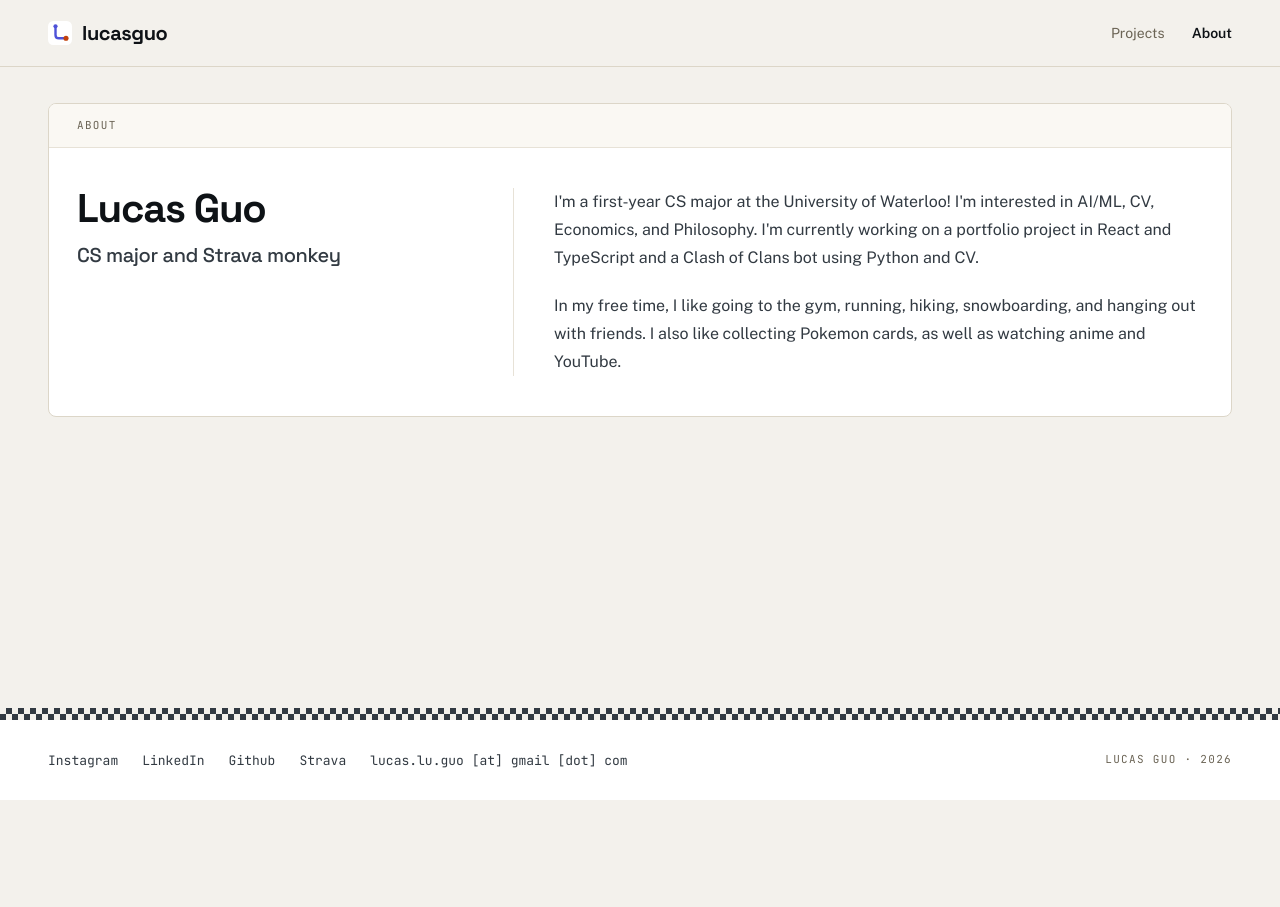
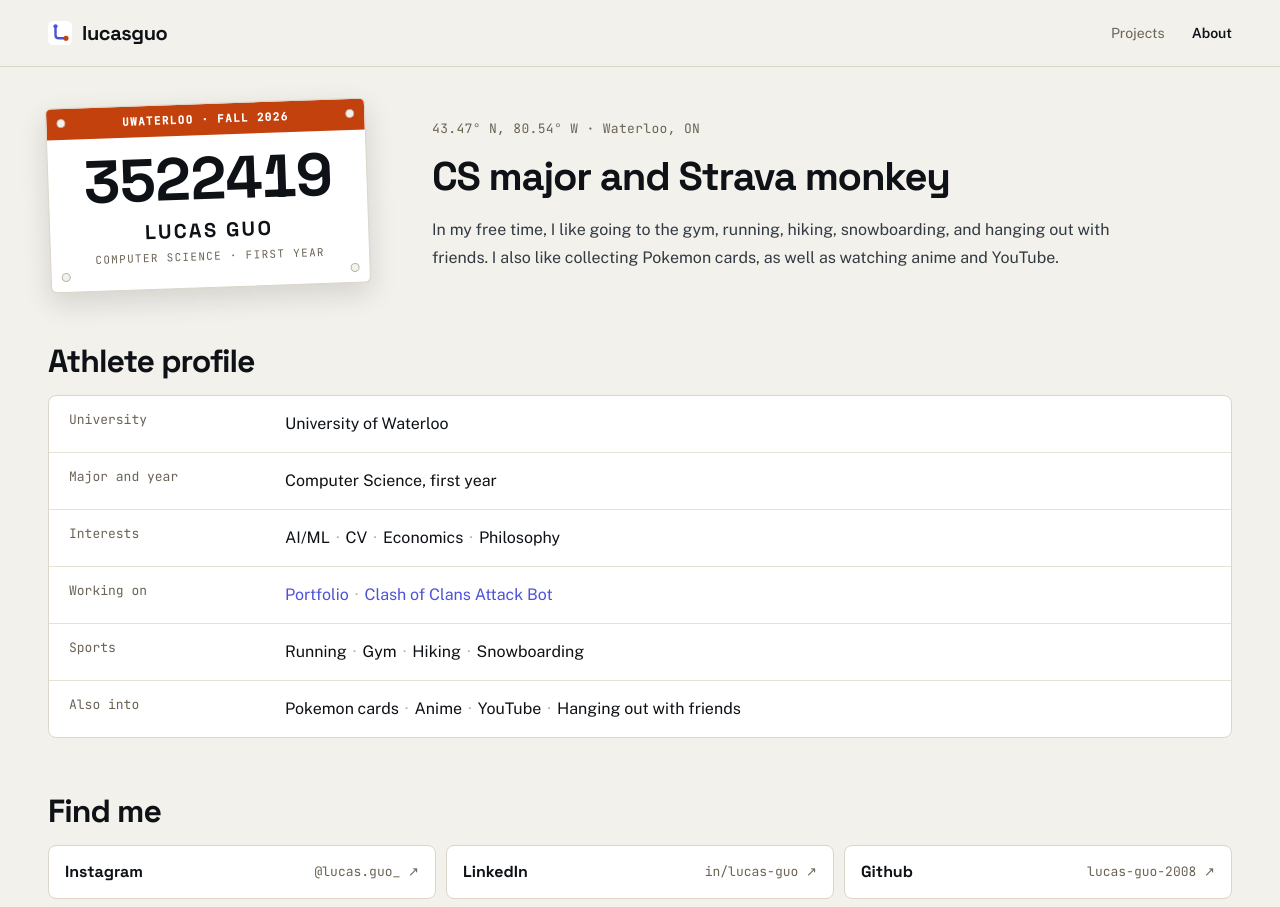
Before and after one commit to lucas-guo-2008/portfolio, a Next.js app: page /about in a window 1280 px wide. Shown: the top 907 px of the page. Before the commit the page ends 800 px from the top, so only its background shows below. Built offline with nearby package versions, Linux system fonts and the light colour scheme.

Commit message:
Revamp About page layout and functionality and integrate Bib component for athlete profile

```diff
--- a/app/about/page.tsx
+++ b/app/about/page.tsx
@@ -1,24 +1,97 @@
-import Card from '@/components/Card';
-import { bio, tagline } from '@/lib/about';
+import Image from 'next/image';
+import Link from 'next/link';
+import Bib from '@/components/Bib';
+import type { ReactNode } from 'react';
+import { bib, bio, funFact, location, photo, profile, tagline } from '@/lib/about';
+import { projects } from '@/lib/projects';
+import { dashboardUrl, socials } from '@/lib/socials';
 
 export const metadata = {
   title: "About me"
 }
 
+const focusRing = 'focus-visible:outline-2 focus-visible:outline-accent focus-visible:outline-offset-2';
+const sectionHeading = 'text-heading md:text-title font-display font-bold';
+const socialBox = 'flex items-center justify-between gap-2.5 px-4 py-3.5 bg-surface border border-border rounded-lg';
+const socialHover = `hover:bg-accent-soft hover:border-accent hover:text-accent-strong transition-colors ${focusRing}`;
+
+function Separated({ children }: { children: ReactNode[] }) {
+  return children.map((child, i) => (
+    <span key={i}>
+      {i > 0 && <span aria-hidden="true" className="px-1.5 text-text-faint">·</span>}
+      {child}
+    </span>
+  ));
+}
+
 export default function AboutPage() {
+  const workingOn = projects.filter(p => p.status === 'building').map(p => (
+    <Link key={p.slug} href={`/projects/${p.slug}`} className={`text-accent hover:text-accent-strong ${focusRing}`}>{p.title}</Link>
+  ));
+  const rows: { label: string; items: ReactNode[] }[] = [...profile];
+  rows.splice(rows.findIndex(r => r.label === 'Interests') + 1, 0, { label: 'Working on', items: workingOn });
+
   return (
-    <Card header="about">
-      <div className="flex flex-col md:flex-row gap-5 md:gap-14 py-2 md:px-3 md:py-6">
-        <div className="flex flex-col gap-2 md:gap-3 md:w-95 md:shrink-0">
-          <h1 className="text-title md:text-display font-display font-bold">Lucas Guo</h1>
-          <p className="text-heading font-display font-medium text-text-secondary">
-            {tagline}
-          </p>
+    <div className="flex flex-col gap-14">
+      <section className="flex flex-col md:flex-row md:items-center gap-10 md:gap-16">
+        <div className={photo ? 'relative md:w-115 md:shrink-0 md:pb-30' : 'md:shrink-0'}>
+          {photo && <Image src={photo.src} alt={photo.alt} width={720} height={900}
+                           className="w-full max-w-90 aspect-4/5 object-cover rounded-lg border border-border" />}
+          <Bib {...bib} className={photo ? 'mt-6 mx-auto -rotate-2 md:mt-0 md:mx-0 md:absolute md:right-0 md:bottom-0 md:-rotate-3' : '-rotate-2'} />
         </div>
-        <div className="flex flex-col gap-5 max-w-reading min-w-0 text-body text-text-secondary border-t md:border-t-0 md:border-l border-border-subtle pt-5 md:pt-0 md:pl-10">
-          {bio.map(paragraph => <p key={paragraph}>{paragraph}</p>)}
+        <div className="flex-1 min-w-0 max-w-reading flex flex-col gap-4.5">
+          <p className="font-mono text-caption tracking-wide text-text-muted">{location}</p>
+          <p className="text-title md:text-display font-display font-bold">{tagline}</p>
+          <p className="text-body text-text-secondary">{bio[1]}</p>
+          {funFact &&
+          <p className="px-4 py-3 bg-surface border border-dashed border-text-faint rounded-lg text-body-sm text-text-secondary">
+            <b className="font-display">Fun fact:</b> {funFact}
+          </p>}
         </div>
-      </div>
-    </Card>
+      </section>
+
+      <section className="flex flex-col gap-4">
+        <h2 className={sectionHeading}>Athlete profile</h2>
+        <dl className="bg-surface border border-border rounded-lg divide-y divide-border-subtle">
+          {rows.map(row => (
+            <div key={row.label} className="flex flex-col gap-1 md:flex-row md:gap-4 px-5 py-3.5">
+              <dt className="md:w-50 md:shrink-0 font-mono text-caption text-text-muted">{row.label}</dt>
+              <dd className="text-body text-text"><Separated>{row.items}</Separated></dd>
+            </div>
+          ))}
+        </dl>
+      </section>
+
+      {dashboardUrl &&
+      <a href={dashboardUrl} target="_blank" rel="noopener noreferrer"
+         className={`flex items-center justify-between gap-4 px-6 py-5.5 bg-surface border border-border rounded-lg motion-safe:hover:-translate-y-0.5 active:translate-y-0 ${socialHover}`}>
+        <span className="flex flex-col gap-1.5">
+          <span className="text-heading font-display font-bold">Running, gym and sleep stats are on the Life Dashboard</span>
+          <span className="text-body-sm text-text-secondary">Tracked and charted on my other site.</span>
+        </span>
+        <svg viewBox="0 0 24 24" fill="none" stroke="currentColor" strokeWidth={2} strokeLinecap="round" strokeLinejoin="round" aria-hidden="true" className="size-5.5 shrink-0">
+          <path d="M7 17L17 7M9 7h8v8" />
+        </svg>
+      </a>}
+
+      <section className="flex flex-col gap-4">
+        <h2 className={sectionHeading}>Find me</h2>
+        <ul className="grid gap-2.5 sm:grid-cols-2 lg:grid-cols-3">
+          {socials.map(social => (
+            <li key={social.label}>
+              {social.href
+                ? <a href={social.href} target="_blank" rel="noopener noreferrer" className={`${socialBox} ${socialHover}`}>
+                    <span className="font-display font-bold">{social.label}</span>
+                    <span className="font-mono text-caption text-text-muted">{social.handle ? `${social.handle} ↗` : '↗'}</span>
+                  </a>
+                : <div className={socialBox}>
+                    <span className="font-display font-bold">Email</span>
+                    <span className="font-mono text-caption text-text-muted">{social.label}</span>
+                  </div>}
+            </li>
+          ))}
+        </ul>
+      </section>
+    </div>
   );
 }
--- /dev/null
+++ b/components/Bib.tsx
@@ -0,0 +1,22 @@
+type BibProps = {
+    number: string;
+    event: string;
+    category: string;
+    className?: string;
+}
+
+const pins = ['top-2.5 left-2.5', 'top-2.5 right-2.5', 'bottom-2.5 left-2.5', 'bottom-2.5 right-2.5'];
+
+export default function Bib({number, event, category, className = ''}:BibProps) {
+    return (
+        <div className={`relative w-80 max-w-full bg-surface border border-border rounded-md shadow-bib overflow-hidden ${className}`}>
+            {pins.map(pin => (
+                <span key={pin} aria-hidden="true" className={`absolute size-2.25 rounded-full bg-page border border-text-faint ${pin}`} />
+            ))}
+            <p className="bg-marker text-on-marker font-mono text-label font-bold tracking-label uppercase text-center py-2 px-6">{event}</p>
+            <p className="text-center font-display font-bold text-bib tabular-nums pt-3.5 pb-2">{number}</p>
+            <h1 className="text-center font-display font-bold text-heading uppercase tracking-label">Lucas Guo</h1>
+            <p className="text-center font-mono text-label uppercase tracking-label text-text-muted pt-1.5 pb-5.5">{category}</p>
+        </div>
+    );
+}
--- a/components/Card.tsx
+++ b/components/Card.tsx
@@ -1,7 +1,6 @@
 import { ReactNode } from "react";
 
 type CardProps = {
-    header?: ReactNode;   // remove in D11, once /about stops using it
     children : ReactNode;
     roomy?: boolean;
     interactive?: boolean;
@@ -16,13 +15,9 @@ const interactiveStyles = [
     'has-[a:focus-visible]:outline-2 has-[a:focus-visible]:outline-accent has-[a:focus-visible]:outline-offset-2',
 ].join(' ');
 
-export default function Card({header, children, roomy, interactive, dashed}:CardProps) {
+export default function Card({children, roomy, interactive, dashed}:CardProps) {
     return (
         <div className={`border rounded-lg overflow-hidden flex flex-col ${dashed ? 'border-dashed border-text-faint bg-surface-muted' : 'bg-surface border-border'} ${interactive ? interactiveStyles : ''}`}>
-            {header &&
-            <div className="px-4 py-3 md:px-7 md:py-3.5 bg-surface-muted font-mono text-label uppercase tracking-label text-text-muted border-b border-border-subtle">
-                {header}
-            </div>}
             <div className={`flex-1 ${roomy ? 'p-5 md:p-6' : 'p-4'}`}>{children}</div>
         </div>
     );
```
